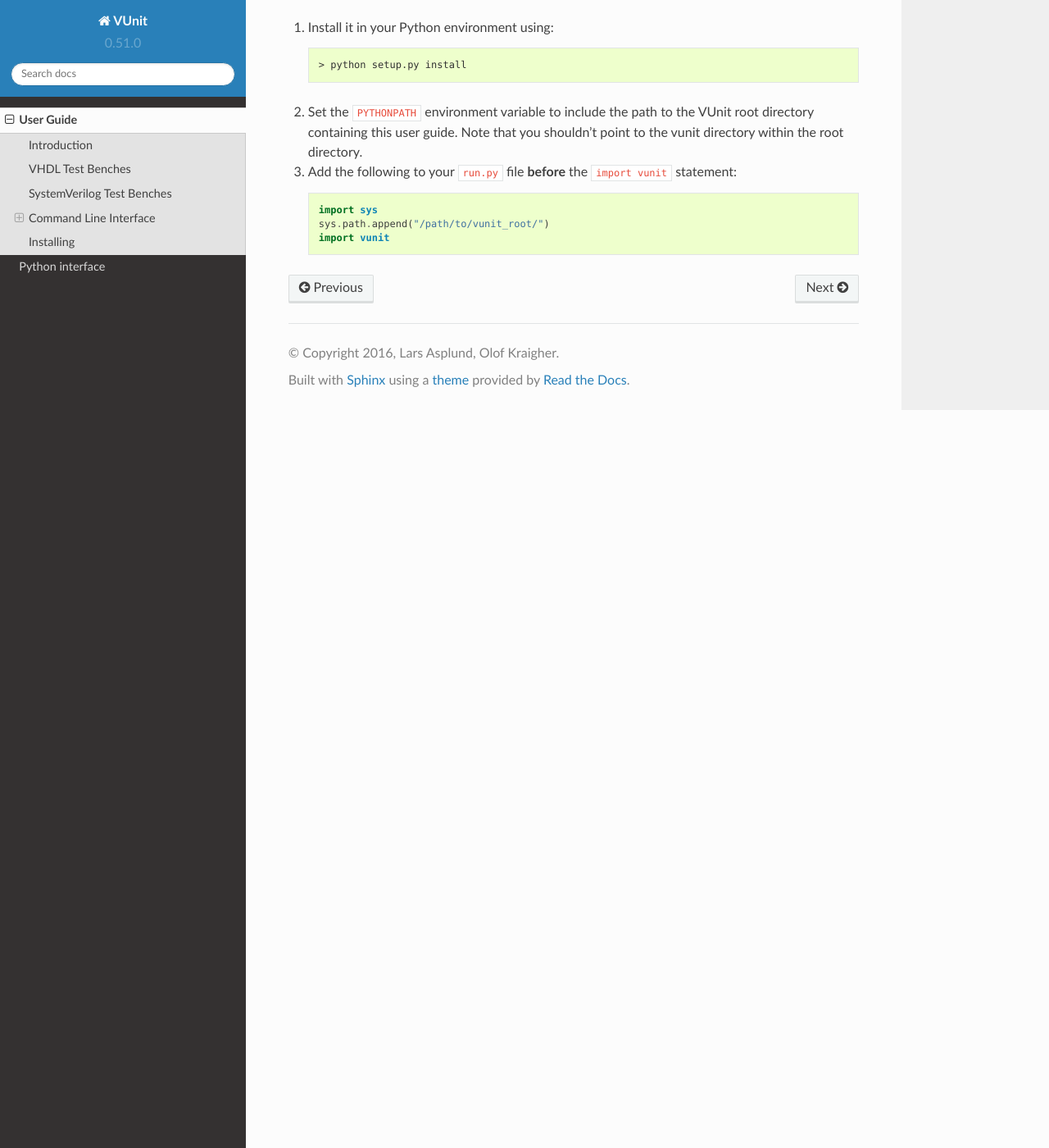
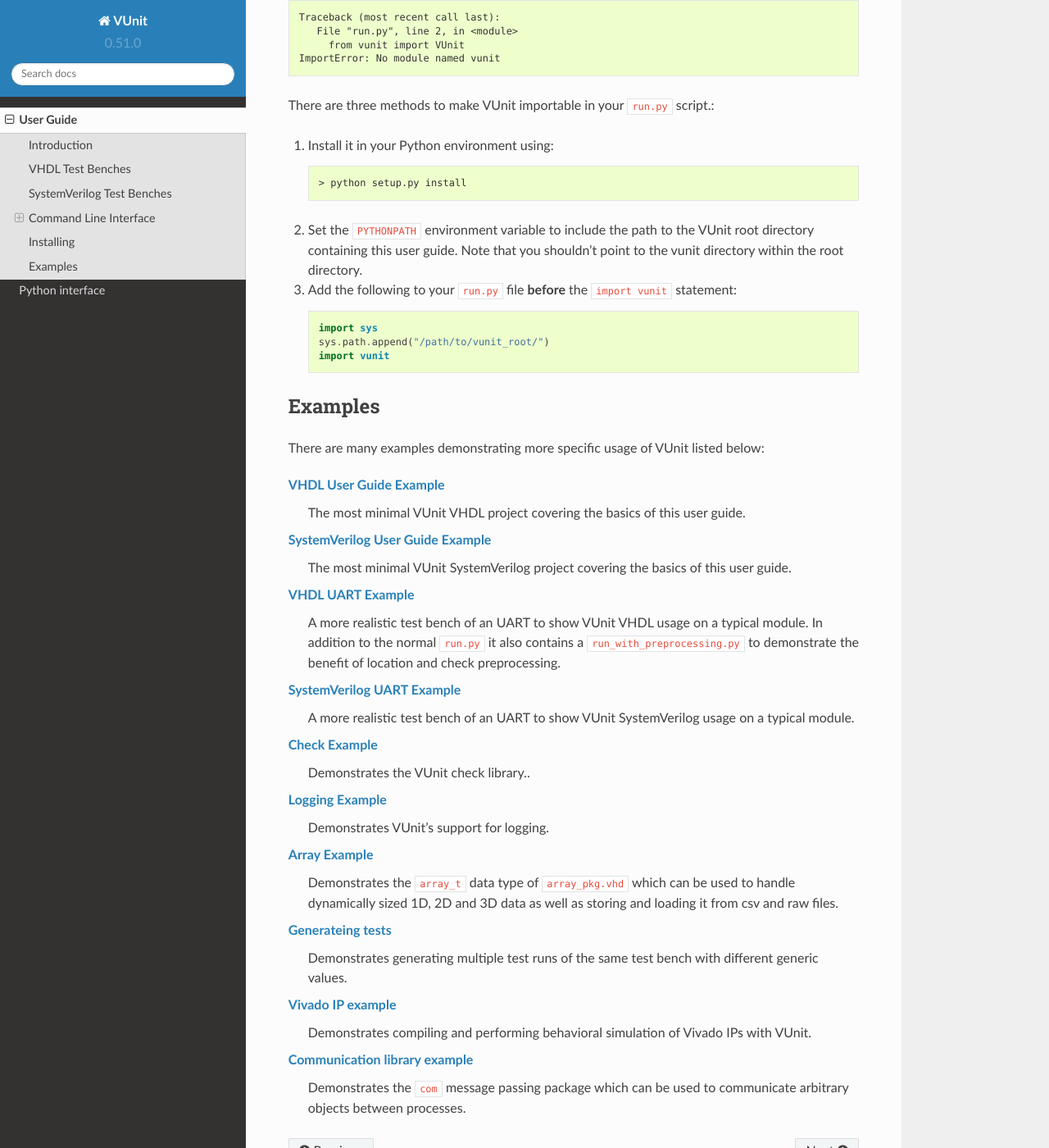
Before and after one commit to VUnit/vunit, a Sphinx documentation site: the page built from doc/user_guide.rst, in a window 1280 px wide and 1400 px high, scrolled down 2657 px. Shown: the whole window at 82% size. Built offline with Sphinx 7.4.7 and the Read the Docs theme 2.0.0, drawn with Linux system fonts in a browser that asks for light colours; some of the changed text lies outside the part shown.

Commit message:
More user guide work

```diff
--- a/doc/conf.py
+++ b/doc/conf.py
@@ -30,6 +30,7 @@
 # ones.
 extensions = [
     'sphinx.ext.autodoc',
+    'sphinx.ext.extlinks',
     'sphinxarg.ext' # Automatic argparse command line argument documentation
 ]
 
@@ -286,3 +287,6 @@
 #texinfo_no_detailmenu = False
 
 autodoc_member_order = 'bysource'
+
+extlinks = {'vunit_example': ('https://github.com/VUnit/vunit/tree/master/examples/%s/',
+                              '')}
--- a/doc/user_guide.rst
+++ b/doc/user_guide.rst
@@ -45,6 +45,9 @@
 wildcard pattern. The Python API also supports running the same test
 bench or test with multiple combinations of generic values.
 
+There are many :ref:`example projects <examples>` demonstrating the
+usage and capabilities of VUnit.
+
 .. _vhdl_test_benches:
 
 VHDL Test Benches
@@ -75,6 +78,8 @@
 * ``lib.tb_example_many.test_fail``
 
 
+The above example code can be found in :vunit_example:`vhdl/user_guide`.
+
 .. _sv_test_benches:
 
 SystemVerilog Test Benches
@@ -95,6 +100,8 @@
 Each test is run in an individual simulation. Putting multiple tests
 in the same test bench is a good way to share a common test
 environment.
+
+The above example code can be found in :vunit_example:`verilog/user_guide`.
 
 .. _cli:
 
@@ -152,3 +159,53 @@
       import sys
       sys.path.append("/path/to/vunit_root/")
       import vunit
+
+.. _examples:
+
+Examples
+--------
+There are many examples demonstrating more specific usage of VUnit listed below:
+
+:vunit_example:`VHDL User Guide Example <vhdl/user_guide/>`
+  The most minimal VUnit VHDL project covering the basics of this user
+  guide.
+
+:vunit_example:`SystemVerilog User Guide Example <verilog/user_guide/>`
+  The most minimal VUnit SystemVerilog project covering the basics of
+  this user guide.
+
+:vunit_example:`VHDL UART Example <vhdl/uart/>`
+  A more realistic test bench of an UART to show VUnit VHDL usage on a
+  typical module.  In addition to the normal ``run.py`` it also
+  contains a ``run_with_preprocessing.py`` to demonstrate the benefit
+  of location and check preprocessing.
+
+:vunit_example:`SystemVerilog UART Example <verilog/uart/>`
+  A more realistic test bench of an UART to show VUnit SystemVerilog
+  usage on a typical module.
+
+:vunit_example:`Check Example <vhdl/check/>`
+  Demonstrates the VUnit check library..
+
+:vunit_example:`Logging Example <vhdl/logging/>`
+  Demonstrates VUnit's support for logging.
+
+:vunit_example:`Array Example <vhdl/array/>`
+  Demonstrates the ``array_t`` data type of ``array_pkg.vhd`` which
+  can be used to handle dynamically sized 1D, 2D and 3D data as well
+  as storing and loading it from csv and raw files.
+
+:vunit_example:`Generateing tests <vhdl/generate_tests/>`
+  Demonstrates generating multiple test runs of the same test bench
+  with different generic values.
+
+:vunit_example:`Vivado IP example <vhdl/vivado/>`
+  Demonstrates compiling and performing behavioral simulation of
+  Vivado IPs with VUnit.
+
+:vunit_example:`Communication library example <vhdl/com/>`
+  Demonstrates the ``com`` message passing package which can be used
+  to communicate arbitrary objects between processes.
+
+..
+  @TODO Further reading can be found in the [com user guide](vunit/vhdl/com/user_guide.md)
```
